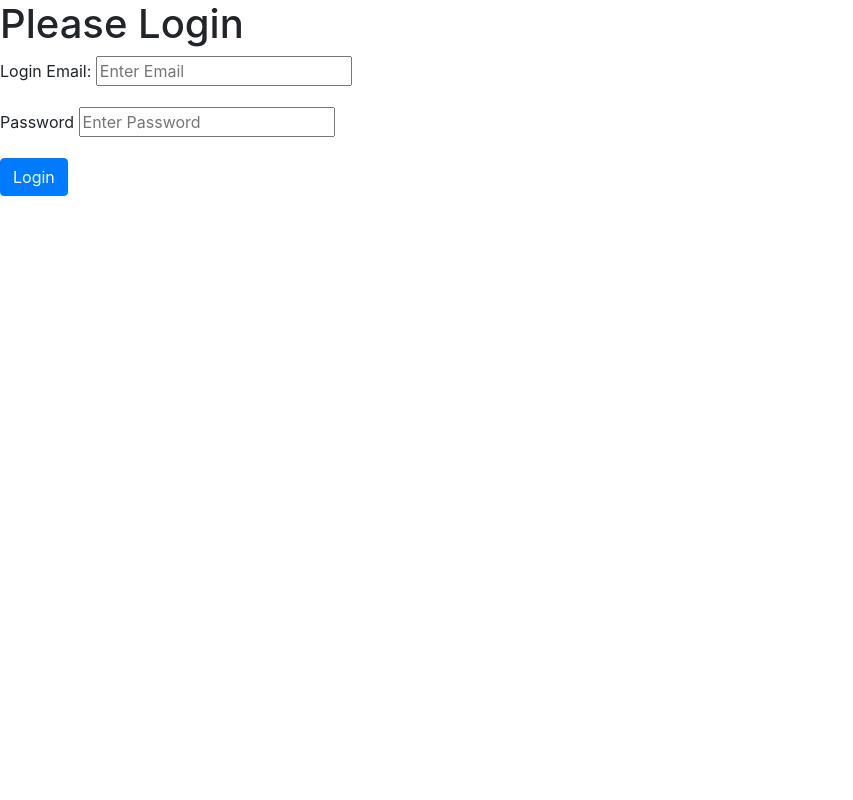
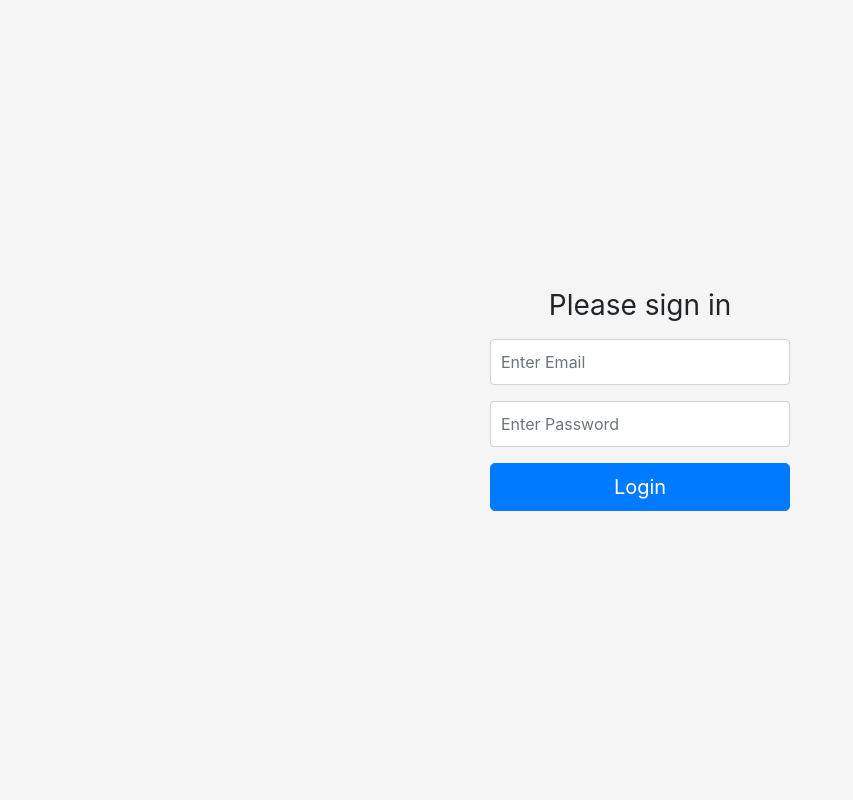
Before and after one commit to everlybolivar/comp353-project, a PHP site: page /login.php in a window 1280 px wide. Shown: the whole page, without its empty margins (0-853 px from the left). Run offline with PHP 8.4, Linux system fonts and the light colour scheme; some libraries are stand-ins or nearby versions.

Commit message:
Style login page and fix error message

```diff
--- /dev/null
+++ b/css/signin.css
@@ -0,0 +1,38 @@
+html,
+body {
+    height: 100%;
+}
+
+body {
+    display: -ms-flexbox;
+    display: flex;
+    -ms-flex-align: center;
+    align-items: center;
+    padding-top: 40px;
+    padding-bottom: 40px;
+    background-color: #f5f5f5;
+}
+
+.invalid-login {
+    margin-top: 5px;
+}
+
+.form-signin {
+    width: 100%;
+    max-width: 330px;
+    padding: 15px;
+    margin: auto;
+}
+.form-signin .checkbox {
+    font-weight: 400;
+}
+.form-signin .form-control {
+    position: relative;
+    box-sizing: border-box;
+    height: auto;
+    padding: 10px;
+    font-size: 16px;
+}
+.form-signin .form-control:focus {
+    z-index: 2;
+}
--- a/login.php
+++ b/login.php
@@ -10,16 +10,16 @@ ob_start();  //begin buffering the output
     <title>Contract CMS</title>
     <link rel="stylesheet" href="https://maxcdn.bootstrapcdn.com/bootstrap/4.0.0/css/bootstrap.min.css"
           integrity="sha384-Gn5384xqQ1aoWXA+058RXPxPg6fy4IWvTNh0E263XmFcJlSAwiGgFAW/dAiS6JXm" crossorigin="anonymous">
-
+    <link href="css/signin.css" rel="stylesheet">
 </head>
 
 
-<body>
+<body class="text-center">
 
 <?php
 require 'DB.php';
 //validation
-$badLogin = "";
+$invalidLogin = false;
 $fName = $lName = $email = $password = "";
 $emailCheck = empty($_POST["email"]);
 $passwordCheck = empty($_POST["password"]);
@@ -79,34 +79,36 @@ if (!$emailCheck && !$passwordCheck) {
                 header('Location:SalesDashboard.php');
                 exit();
             } else {
-                $badLogin = "Can't Login. Renter Credentials";
+                $invalidLogin = true;
             }
-
         }
+        $invalidLogin = true;
     }
     ob_flush();
 }
 ?>
 
 
-<h1>Please Login </h1>
-
-<form method="post" action="<?php echo htmlspecialchars($_SERVER["PHP_SELF"]); ?>">
+<form method="post" class="form-signin" action="<?php echo htmlspecialchars($_SERVER["PHP_SELF"]); ?>">
+    <h1 class="h3 mb-3 font-weight-normal">Please sign in</h1>
     <div class="form-group">
-        <label for="email">Login Email:</label>
-        <input type="email" , name="email" id="email" placeholder="Enter Email">
+        <label for="email" class="sr-only">Email</label>
+        <input type="email" name="email" id="email" class="form-control" placeholder="Enter Email">
     </div>
 
 
     <div class="form-group">
-        <label for="password">Password</label>
-        <input type="password" , name="password" id="password" placeholder="Enter Password">
+        <label for="password" class="sr-only">Password</label>
+        <input type="password" name="password" id="password" class="form-control" placeholder="Enter Password">
     </div>
 
 
-    <button type="submit" class="btn btn-primary"> Login</button>
-    <span class="error"> <?php echo $badLogin; ?> </span>
-
+    <button type="submit" class="btn btn-primary btn-lg btn-primary btn-block"> Login</button>
+    <?php if ($invalidLogin): ?>
+        <div class="alert alert-danger invalid-login" role="alert">
+            Can't Login. Renter Credentials
+        </div>
+    <?php endif; ?>
 </form>
 
 
```
